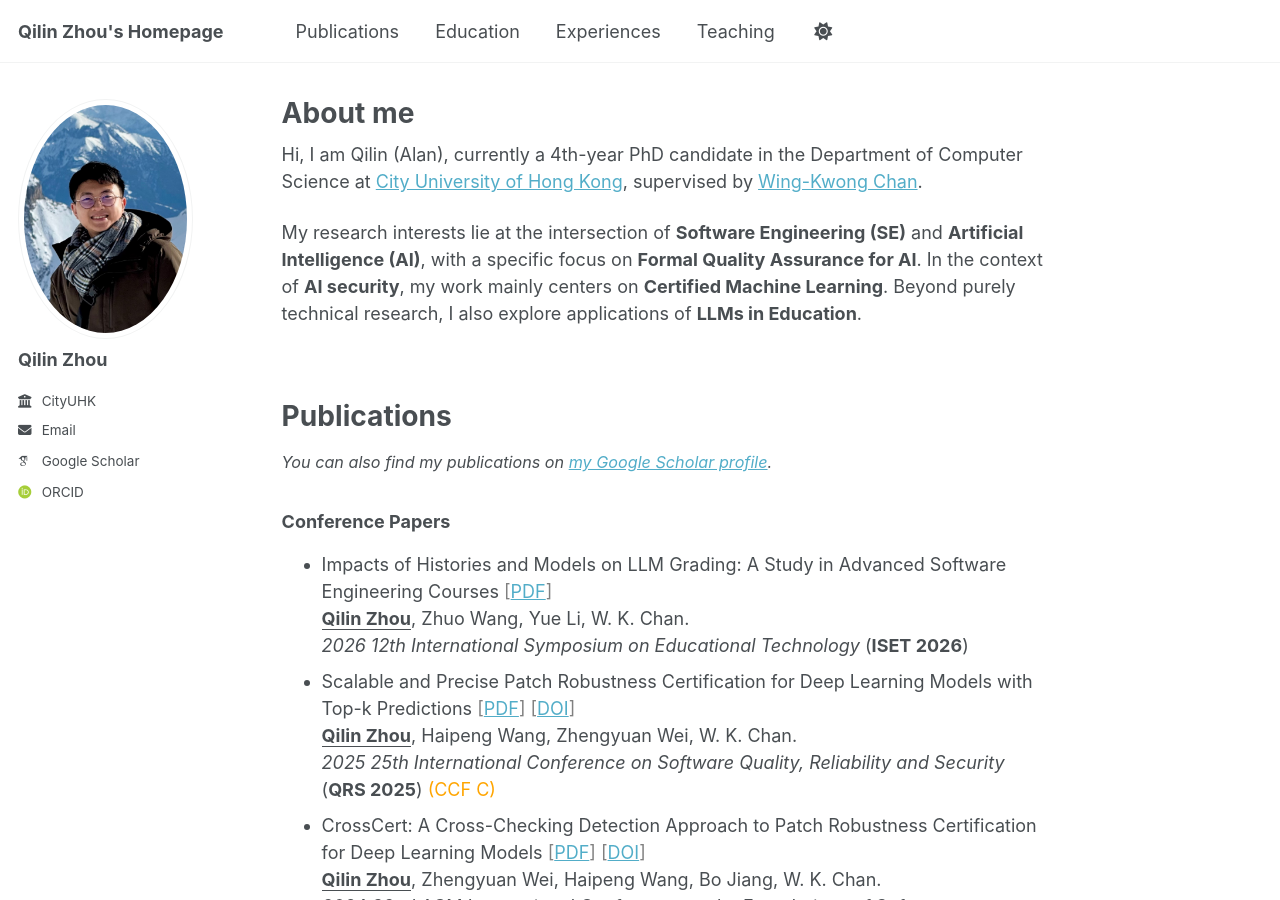
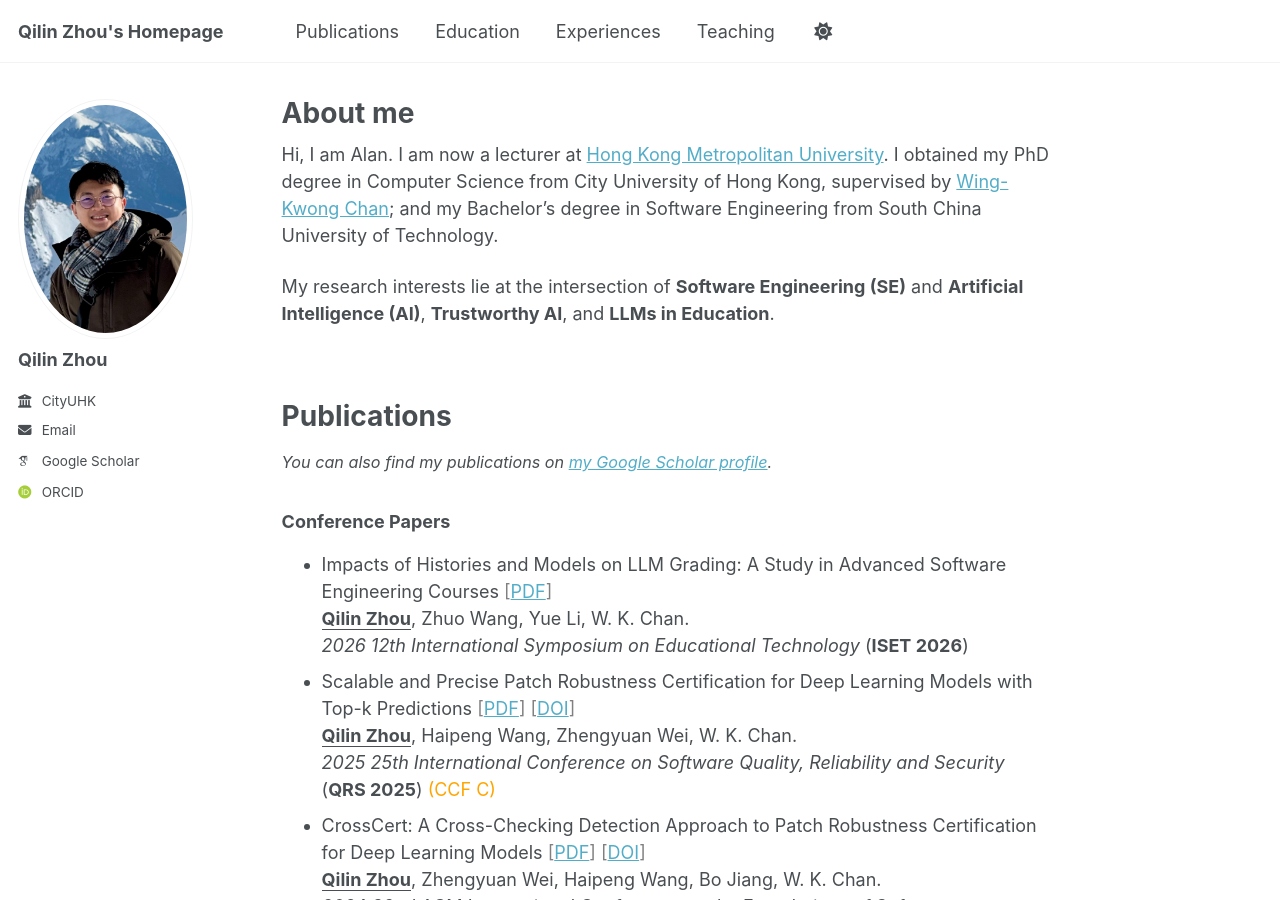
Before and after one commit to qilin-zhou/qilin-zhou.github.io, a Jekyll site: the page built from _pages/about.md, in a window 1280 px wide and 900 px high. Built offline with Jekyll 4.4.1, drawn with Linux system fonts in a browser that asks for light colours; some web fonts are replaced; a script bundle is joined from its source files by our own code; library files that are not in the unit come from our copies; some of the changed text lies outside the part shown.

Commit message:
Update about.md

```diff
--- a/_pages/about.md
+++ b/_pages/about.md
@@ -7,11 +7,10 @@ redirect_from:
   - /about.html
 ---
 
-Hi, I am Qilin (Alan), currently a 4th-year PhD candidate in the Department of Computer Science at [City University of Hong Kong](https://www.cityu.edu.hk/), supervised by [Wing-Kwong Chan](https://www.cs.cityu.edu.hk/~wkchan/).
+Hi, I am Alan. I am now a lecturer at [Hong Kong Metropolitan University](https://www.hkmu.edu.hk/st/people/key-staff/staff-profile/?email=azhou&unit=ST&po=N).
+I obtained my PhD degree in Computer Science from City University of Hong Kong, supervised by [Wing-Kwong Chan](https://www.cs.cityu.edu.hk/~wkchan/); and my Bachelor's degree in Software Engineering from South China University of Technology.
 
-My research interests lie at the intersection of **Software Engineering (SE)** and **Artificial Intelligence (AI)**, with a specific focus on **Formal Quality Assurance for AI**.
-In the context of **AI security**, my work mainly centers on **Certified Machine Learning**.
-Beyond purely technical research, I also explore applications of **LLMs in Education**.
+My research interests lie at the intersection of **Software Engineering (SE)** and **Artificial Intelligence (AI)**, **Trustworthy AI**, and **LLMs in Education**.
 
 
 <br>
@@ -71,16 +70,17 @@ Experiences
 **Alibaba** | Software Design Engineer in Test | Intern <span style="float: right; font-style: italic;"> Jul 2021 - Sep 2021  </span>
 <!-- * <i><span style="font-size: 90%;"> Developed the automated testing infrastructure and conducted Comprehensive software quality assurance.</span></i>   -->
 
-<div style="height: 0.75em;"></div>
-
-**Tencent** | Software Design Engineer in Test | Intern <span style="float: right; font-style: italic;"> Dec 2020 - Apr 2021  </span>
-<!-- * <i><span style="font-size: 90%;"> Developed, maintained and conduected UI automated testing.</span></i> -->
-
 <br>
 
 Teaching
 ======
 ### Course
+
+- HKMU COMP 4620SEF **Concurrent & Networks Programming**
+- HKMU COMP 3500SEF **Software Engineering**
+-
+<hr style="border: none; border-top: 1px dashed #ccc;" />
+
 - CityU CS5351 **Software Engineering**
 - CityU CS2311 **Computer Programming**
 - CityU CS5348 **Software Quality Engineering**
@@ -89,7 +89,3 @@ Teaching
 ### Supervision
 - CityU **Master's Guided Study**
     *<i>Co-supervisor</i>
-
-Language
-======
-I am a native speaker of both Cantonese and Mandarin.
```
